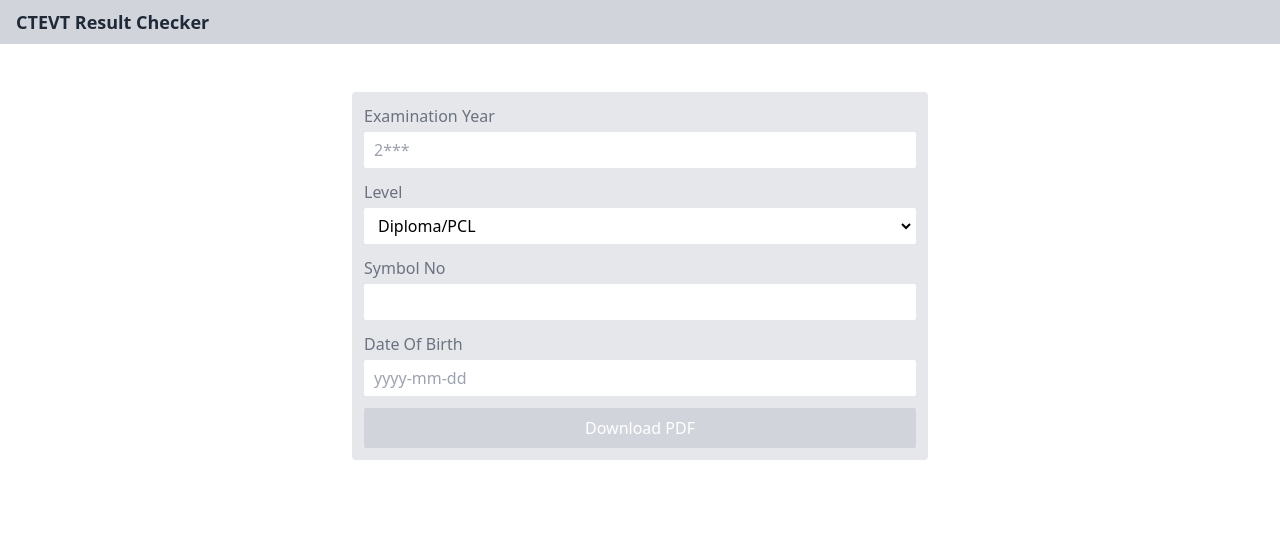
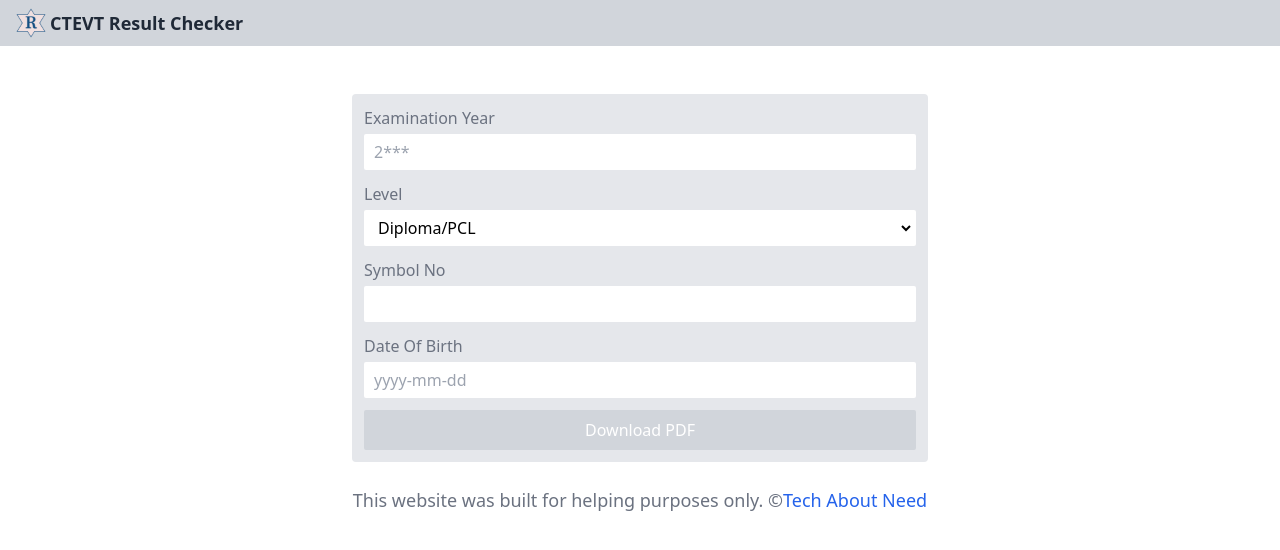
Before and after one commit to aniloli42/ctevt-result-checker, a Next.js app: page / in a window 1280 px wide. Shown: the top 550 px of the page. Built offline with nearby package versions, Linux system fonts and the light colour scheme.

Commit message:
logo added, footer added

```diff
--- a/components/Input/Input.tsx
+++ b/components/Input/Input.tsx
@@ -1,6 +1,6 @@
 import { InputHTMLAttributes } from "react"
 import Error from "../Error"
-import Label from "../Label/Label"
+import Label from "../Label"
 
 type InputProps = InputHTMLAttributes<HTMLInputElement> & {
   label: string
--- a/components/Select/Select.tsx
+++ b/components/Select/Select.tsx
@@ -1,7 +1,7 @@
 import { ReactNode, SelectHTMLAttributes } from "react"
 import Error from "../Error"
 import { ErrorSystem } from "../Input/Input"
-import Label from "../Label/Label"
+import Label from "../Label"
 
 export type SelectProps = SelectHTMLAttributes<HTMLSelectElement> & {
   id: string
--- a/pages/index.tsx
+++ b/pages/index.tsx
@@ -1,4 +1,5 @@
 import Head from "next/head"
+import Image from "next/image"
 import Form from "../components/Form"
 
 export default function Home() {
@@ -18,16 +19,32 @@
           name="og:description"
           content="CTEVT Result Check is the easy way of result checking without visiting CTEVT website"
         />
+        <link rel="icon" href="favicon.ico" type="image/x-icon" />
       </Head>
 
       <header className="bg-gray-300 px-4 py-2">
-        <h1 className="text-lg font-bold text-gray-800">
+        <h1 className="text-lg font-bold text-gray-800 flex gap-1 items-center">
+          <Image alt="Website Logo" src={"/icon.png"} width={30} height={30} />
           CTEVT Result Checker
         </h1>
       </header>
       <main className="w-full px-2 py-1 sm:px-6 sm:py-2 grid items-center">
         <Form />
       </main>
+
+      <footer className=" flex mt-4">
+        <p className="text-center w-full font-light text-gray-500 text-lg">
+          This website was built for helping purposes only. &copy;
+          <a
+            href="https://techaboutneed.com"
+            rel="follow"
+            className="text-blue-600 font-base hover:text-blue-800 focus-visible:text-blue-800 hover:underline focus-visible:underline"
+            title="Link to Tech About Need Website"
+          >
+            Tech About Need
+          </a>
+        </p>
+      </footer>
     </>
   )
 }
```
Also changed, not shown: public/icon.png (added), 1 other file (tests, documents, lock files or other folders).
